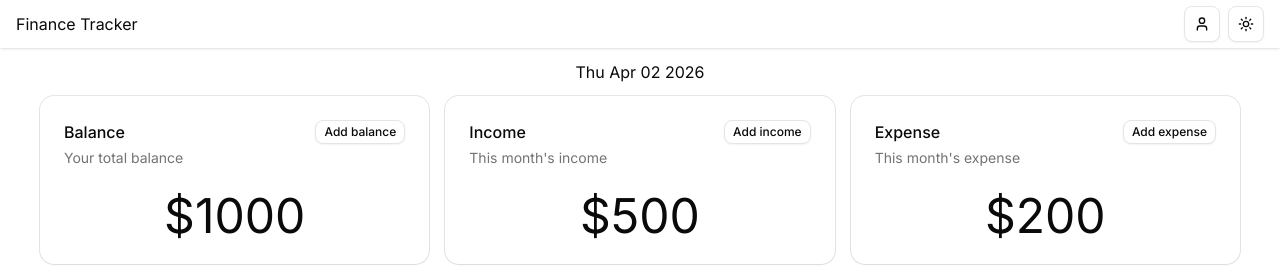
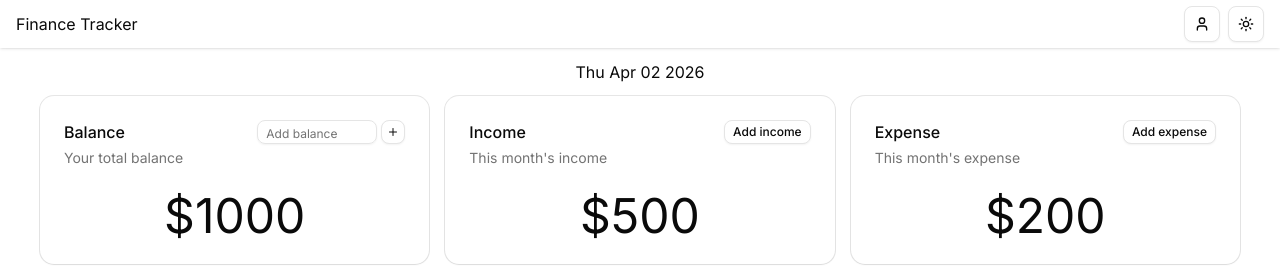
Before and after one commit to darshan03s/finance_tracker, a Next.js app: page / in a window 1280 px wide. Shown: the top 266 px of the page. Built offline with nearby package versions, Linux system fonts and the light colour scheme.

Commit message:
refactor: extract BalanceCard component and add input handling

```diff
--- /dev/null
+++ b/components/balance-card.tsx
@@ -0,0 +1,64 @@
+'use client';
+
+import {
+  Card,
+  CardAction,
+  CardContent,
+  CardDescription,
+  CardHeader,
+  CardTitle
+} from '@/components/ui/card';
+import { HoverTooltip } from './wrappers';
+import { useState } from 'react';
+import { Input } from './ui/input';
+import { Button } from './ui/button';
+import { Plus } from 'lucide-react';
+
+const BalanceCard = () => {
+  const [balanceInput, setInputBalance] = useState('');
+
+  function handleBalanceInput(value: string) {
+    if (/^\d*\.?\d*$/.test(value)) {
+      setInputBalance(value);
+    }
+  }
+
+  function handleAddBalance() {
+    // TODO
+  }
+
+  return (
+    <Card>
+      <CardHeader>
+        <CardTitle>Balance</CardTitle>
+        <CardDescription>Your total balance</CardDescription>
+        <CardAction>
+          <div className="flex items-center gap-1">
+            <Input
+              value={balanceInput}
+              placeholder="Add balance"
+              onChange={(e) => handleBalanceInput(e.target.value)}
+              inputMode="decimal"
+              className="h-6 p-1 px-2 text-xs placeholder:text-xs w-30"
+            />
+            <HoverTooltip message="Add balance">
+              <Button
+                size={'icon-xs'}
+                className="text-xs"
+                variant={'outline'}
+                onClick={handleAddBalance}
+              >
+                <Plus />
+              </Button>
+            </HoverTooltip>
+          </div>
+        </CardAction>
+      </CardHeader>
+      <CardContent className="flex items-center justify-center text-5xl h-full w-full">
+        <p>$1000</p>
+      </CardContent>
+    </Card>
+  );
+};
+
+export default BalanceCard;
--- a/components/main.tsx
+++ b/components/main.tsx
@@ -12,27 +12,7 @@ import CategoryBreakdown from './category-breakdown';
 import Transactions from './transactions';
 import { Input } from './ui/input';
 import { Filter } from 'lucide-react';
-
-const BalanceCard = () => {
-  return (
-    <Card>
-      <CardHeader>
-        <CardTitle>Balance</CardTitle>
-        <CardDescription>Your total balance</CardDescription>
-        <CardAction>
-          <div>
-            <Button size={'xs'} className="text-xs" variant={'outline'}>
-              Add balance
-            </Button>
-          </div>
-        </CardAction>
-      </CardHeader>
-      <CardContent className="flex items-center justify-center text-5xl h-full w-full">
-        <p>$1000</p>
-      </CardContent>
-    </Card>
-  );
-};
+import BalanceCard from './balance-card';
 
 const IncomeCard = () => {
   return (
```
